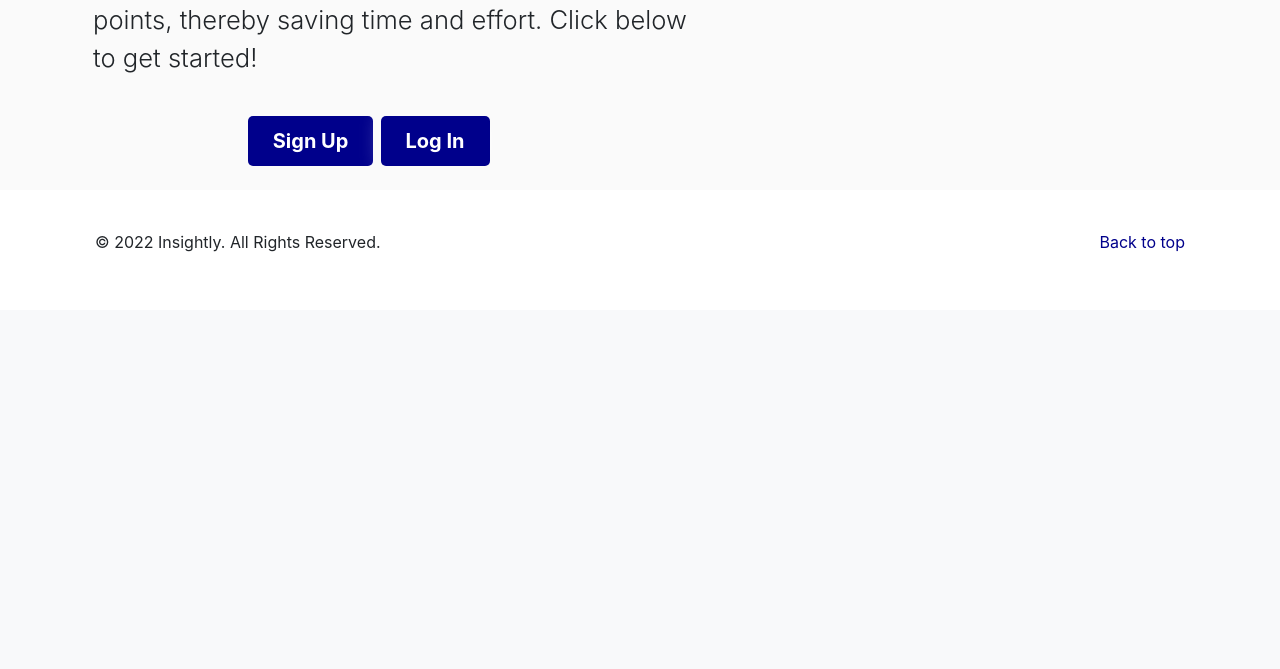
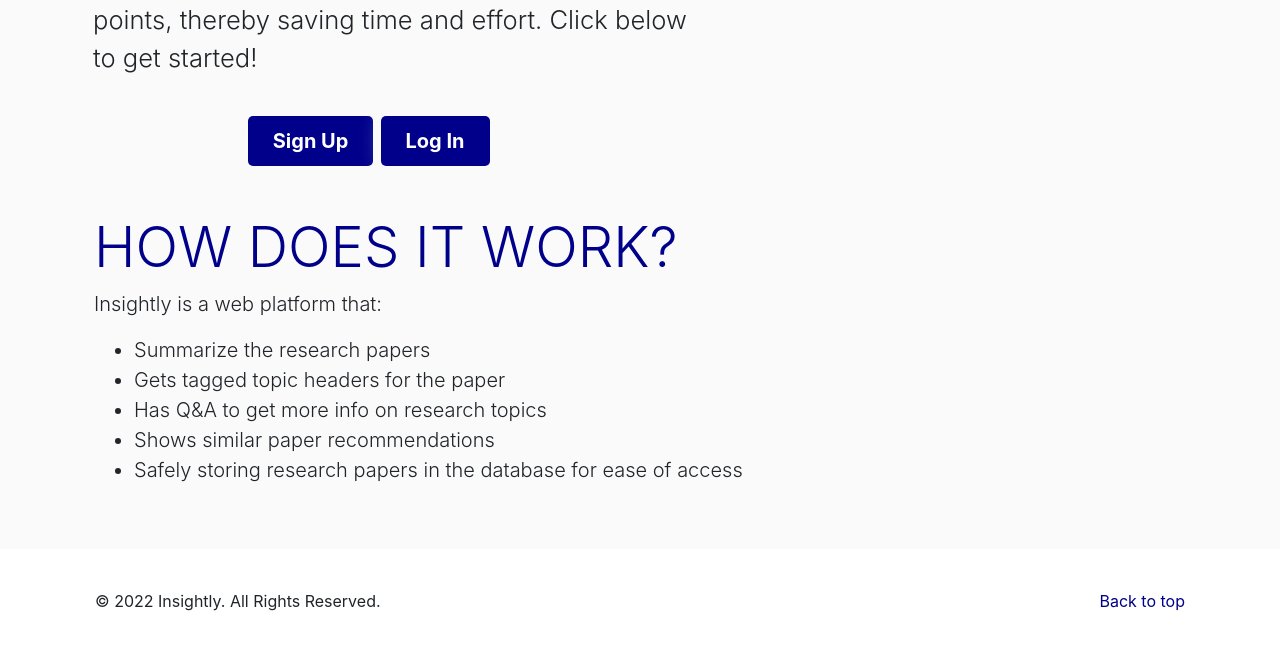
Before and after one commit to zeeshansalim1234/BC-HACKS-4, a Flask app: page / in a window 1280 px wide. Shown: the part 738-1407 px from the top of the page. Before the commit the page ends 990 px from the top, so only its background shows below. Run offline with Flask 2, Linux system fonts and the light colour scheme.

Commit message:
Update index.html

```diff
--- a/templates/index.html
+++ b/templates/index.html
@@ -45,7 +45,7 @@
       </div>
     </div>
 
-    <!-- <div class="container p-4">
+    <div class="container p-4">
       <h1 class="display-4" style="text-transform: uppercase;">How does it work?</h1>
       <div class="intro">
         <p class="lead">
@@ -63,7 +63,7 @@
       <br>
 
       </div>
-    </div> -->
+    </div>
 
 
 
```
